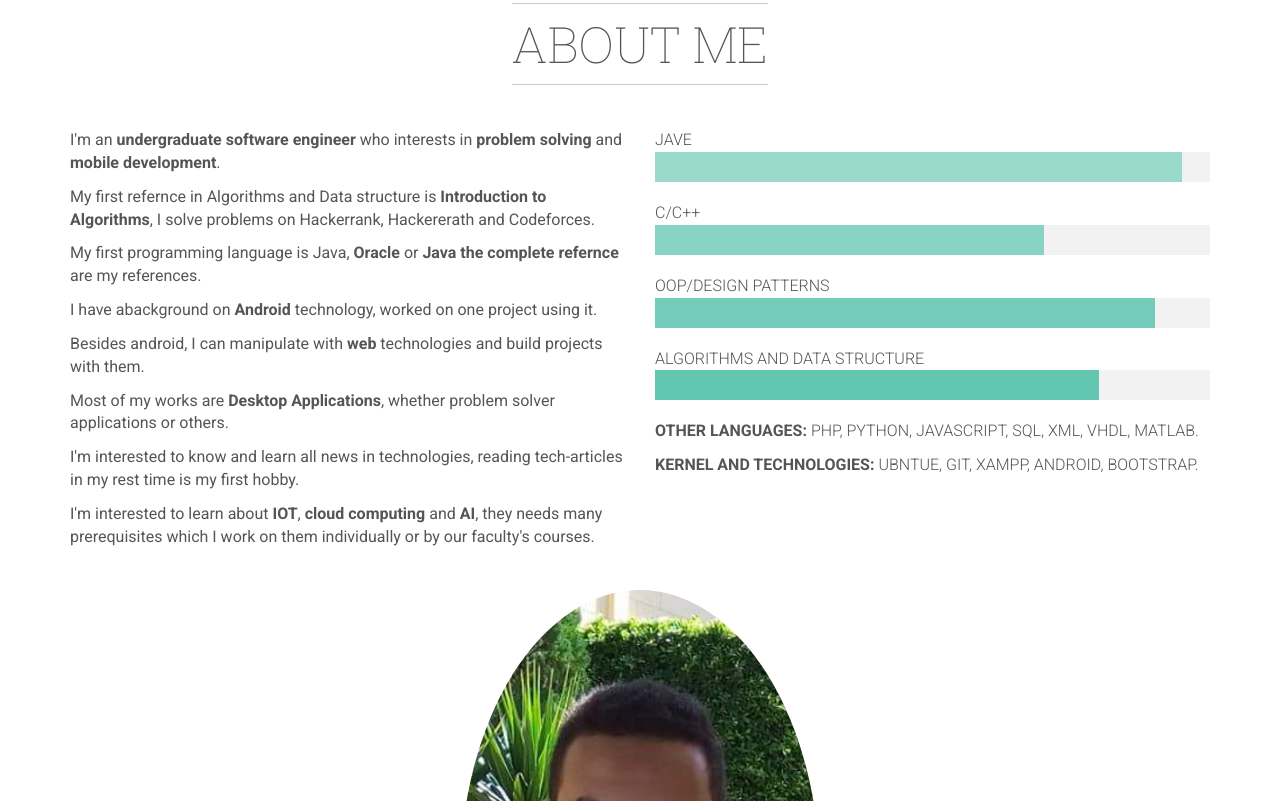
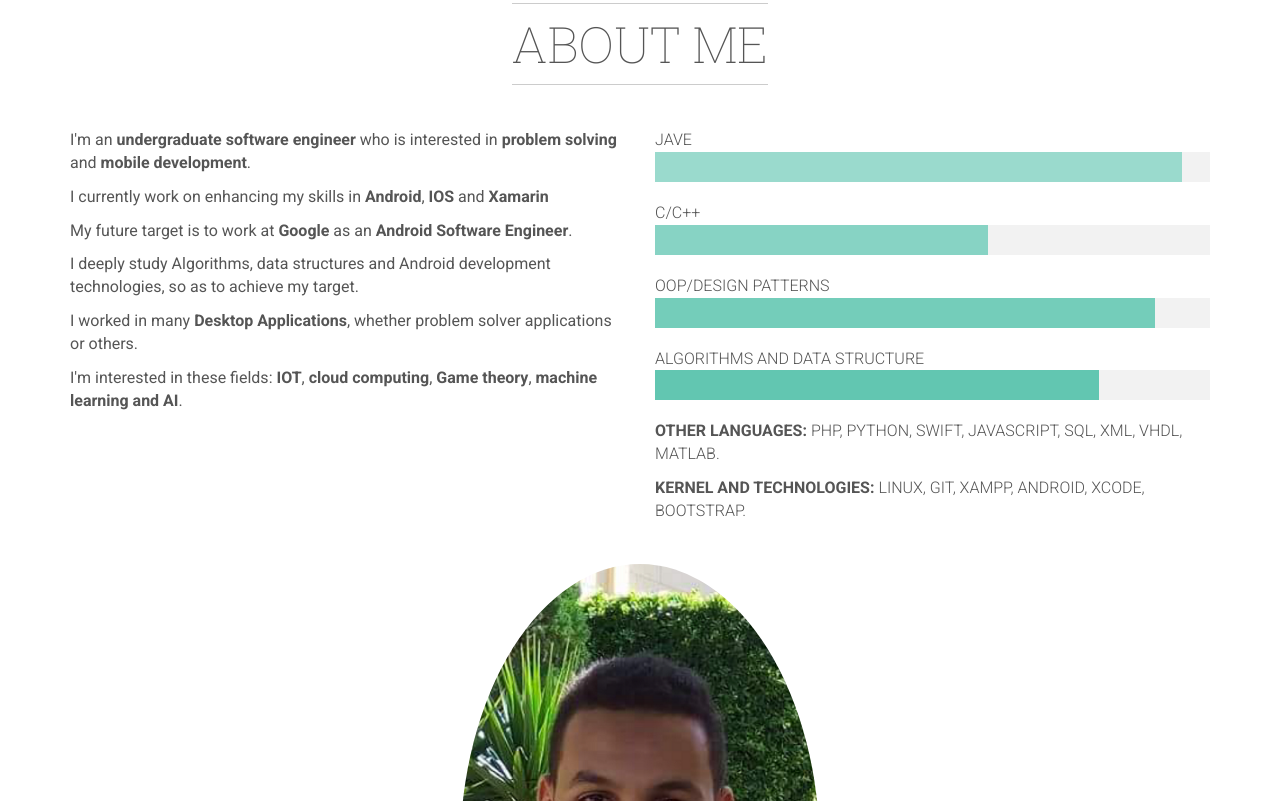
Before and after one commit to MohamedMurad/MohamedMurad.github.io, a plain HTML site: page index.html in a window 1280 px wide. Shown: the part 879-1680 px from the top of the page. Drawn offline with Linux system fonts and the light colour scheme; some packages are replaced by stand-ins of ours.

Commit message:
modification 8

```diff
--- a/index.html
+++ b/index.html
@@ -131,14 +131,12 @@ _________________________________________________________ -->
 
                             <div class="col-sm-6 text-left" data-animate="fadeInUp">
 
-                                <p>I'm an <strong>undergraduate software engineer</strong> who interests in <strong>problem solving</strong> and <strong>mobile development</strong>.</p>
-								<p>My first refernce in Algorithms and Data structure is <strong>Introduction to Algorithms</strong>, I solve problems on Hackerrank, Hackererath and Codeforces.</p>
-								<p>My first programming language is Java, <strong>Oracle</strong> or <strong>Java the complete refernce</strong> are my references.</p>
-								<p>I have abackground on <strong>Android</strong> technology, worked on one project using it.</p>
-								<p>Besides android, I can manipulate with <strong>web</strong> technologies and build projects with them.</p>
-								<p>Most of my works are <strong>Desktop Applications</strong>, whether problem solver applications or others.</p>
-								<p>I'm interested to know and learn all news in technologies, reading tech-articles in my rest time is my first hobby.</p>
-								<p>I'm interested to learn about <strong>IOT</strong>, <strong>cloud computing</strong> and <strong>AI</strong>, they needs many prerequisites which I work on them individually or by our faculty's courses.</p>
+                                <p>I'm an <strong>undergraduate software engineer</strong> who is interested in <strong>problem solving</strong> and <strong>mobile development</strong>.</p>
+								<p>I currently work on enhancing my skills in <strong>Android</strong>, <strong>IOS</strong> and <strong>Xamarin</strong></p>
+								<p>My future target is to work at <strong>Google</strong> as an <strong>Android Software Engineer</strong>.</p>
+								<p>I deeply study Algorithms, data structures and Android development technologies, so as to achieve my target.</p>
+								<p>I worked in many <strong>Desktop Applications</strong>, whether problem solver applications or others.</p>
+								<p>I'm interested in these fields: <strong>IOT</strong>, <strong>cloud computing</strong>, <strong>Game theory</strong>, <strong>machine learning and AI</strong>.</p>
 
                             </div>
 
@@ -160,8 +158,8 @@ _________________________________________________________ -->
                                         C/C++
                                     </div>
                                     <div class="progress">
-                                        <div class="progress-bar progress-bar-skill2" role="progressbar" aria-valuenow="70" aria-valuemin="0" aria-valuemax="100" style="width: 70%;">
-                                            <span class="sr-only">70</span>
+                                        <div class="progress-bar progress-bar-skill2" role="progressbar" aria-valuenow="60" aria-valuemin="0" aria-valuemax="100" style="width: 60%;">
+                                            <span class="sr-only">60</span>
                                         </div>
                                     </div>
                                 </div>
@@ -190,8 +188,8 @@ _________________________________________________________ -->
 
                                 <div class="skill-item">
                                     <div class="progress-title">
-                                        <p><strong>Other languages: </strong>php, python, javascript, sql, xml, vhdl, matlab.</p>
-										<p><strong>kernel and Technologies: </strong>Ubntue, Git, Xampp, android, bootstrap.</p>
+                                        <p><strong>Other languages: </strong>php, python, swift, javascript, sql, xml, vhdl, matlab.</p>
+										<p><strong>kernel and Technologies: </strong>Linux, Git, Xampp, android, Xcode, bootstrap.</p>
                                     </div>
                                 </div>
 
@@ -310,9 +308,9 @@ _________________________________________________________ -->
                     </div>
 					<div class="col-md-2 col-sm-6" data-animate="fadeInUp">
                         <div class="item">
-                            <div class="icon"><i class="fa fa-work"></i>
+                            <div class="icon"><i class="fa fa-users"></i>
                             </div>
-                            <h4><span class="counter">3</span><br>
+                            <h4><span class="counter">4</span><br>
 			training and internship</h4>
                         </div>
                     </div>
@@ -612,7 +610,7 @@ _________________________________________________________ -->
 
                 </div>
 
-									<i class="fa fa-phone">+201274314393</i>
+									<i class="fa fa-phone"> +201274314393</i>
 
             </div>
             <!-- /.container -->
```
